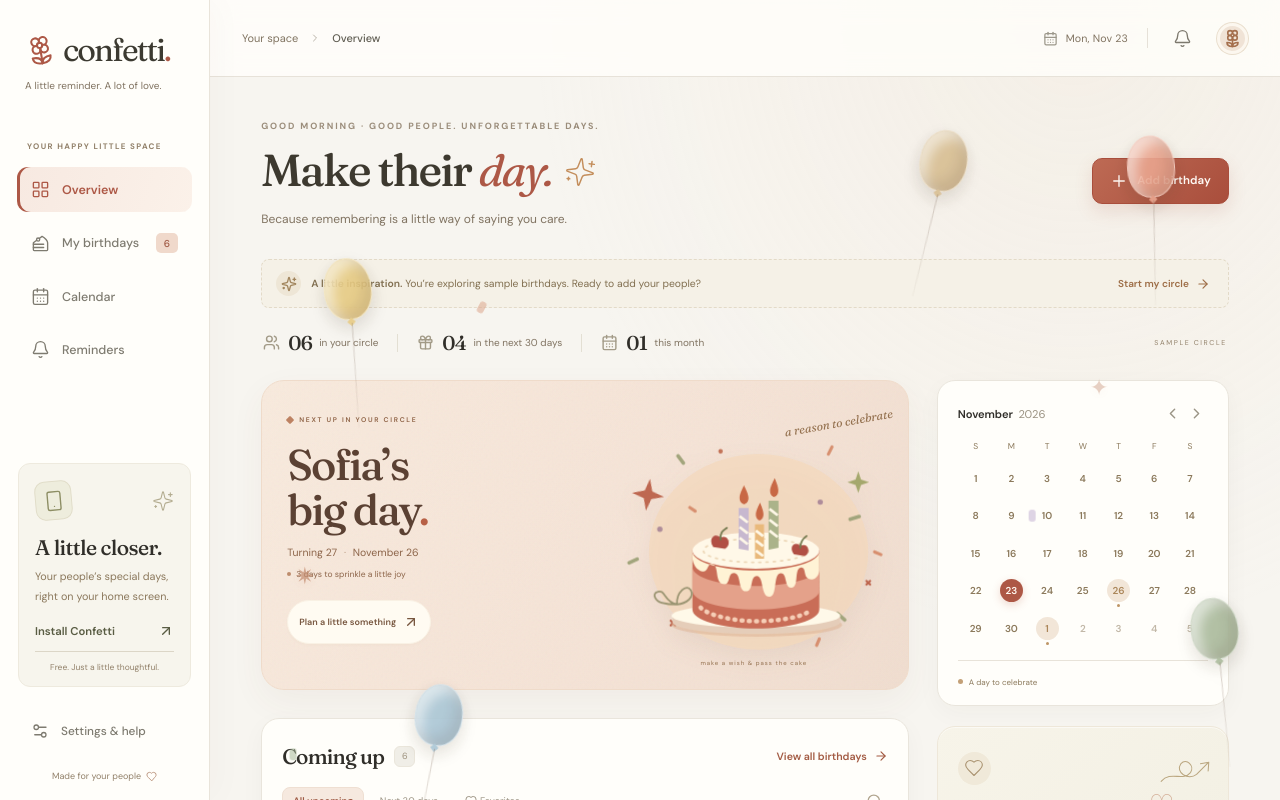
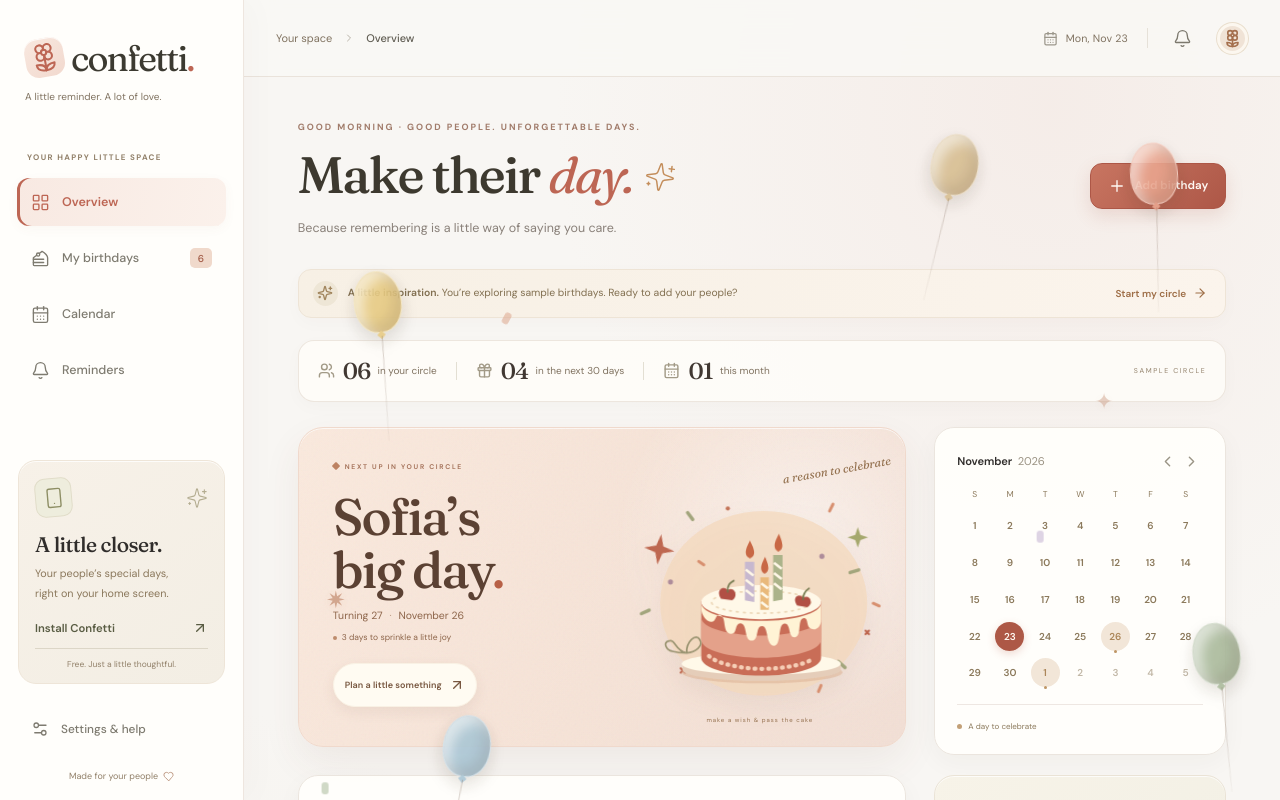
Before and after one commit to manuelrhyiel668-ai/birthday-reminder-apk-Manuel, a React (Vite) app: page / in a window 1280 px wide. Shown: the top 800 px of the page. Built offline with nearby package versions, Linux system fonts and the light colour scheme.

Commit message:
Refresh Confetti interface styling

```diff
--- a/src/styles.css
+++ b/src/styles.css
@@ -944,3 +944,159 @@ main { position: relative; }
     animation-iteration-count: infinite !important;
   }
 }
+
+
+/* ── Confetti visual refresh · warm, modern, more delightful ── */
+:root {
+  --canvas: #f8f6f3;
+  --paper: #fffefa;
+  --ink: #302d2b;
+  --muted: #817a75;
+  --line: #eee7e2;
+  --accent: #bd6654;
+  --accent-dark: #984a3b;
+  --peach: #f8e8df;
+  --radius: 22px;
+}
+body {
+  background:
+    radial-gradient(ellipse at 82% 8%, rgba(239, 218, 211, .34), transparent 31rem),
+    radial-gradient(ellipse at 12% 88%, rgba(226, 226, 211, .24), transparent 28rem),
+    var(--canvas);
+}
+.sidebar {
+  background: rgba(255, 254, 251, .94);
+  border-right-color: #eee6df;
+  box-shadow: 8px 0 32px rgba(65, 48, 37, .025);
+  padding-top: 38px;
+}
+.brand { font-size: 36px; }
+.brand-mark {
+  width: 39px; height: 39px; border-radius: 13px;
+  background: linear-gradient(145deg, #f8e8df, #f2d9ce);
+  box-shadow: inset 0 1px rgba(255,255,255,.8);
+}
+.nav-item {
+  border-radius: 12px;
+  min-height: 48px;
+  transition: background .2s ease, color .2s ease, transform .2s ease;
+}
+.nav-item:hover { transform: translateX(2px); }
+.nav-item.active {
+  background: linear-gradient(100deg, #f8e9e2, #fbf1eb);
+  box-shadow: inset 3px 0 #bd6654, 0 3px 12px rgba(150, 83, 63, .045);
+}
+.install-card {
+  background: linear-gradient(145deg, #f7f1e8, #f3eee4);
+  border-color: #eee5d8;
+  border-radius: 18px;
+  box-shadow: inset 0 1px rgba(255,255,255,.8);
+}
+.topbar {
+  background: rgba(250, 248, 245, .86);
+  border-bottom-color: rgba(232, 224, 216, .85);
+  backdrop-filter: blur(16px);
+}
+main { padding-top: 43px; }
+.page-heading { margin-bottom: 30px; }
+.page-heading h1 {
+  font-size: clamp(40px, 4vw, 52px);
+  letter-spacing: -2.1px;
+}
+.eyebrow { color: #a17c6b; letter-spacing: 2px; }
+.page-subtitle { color: #898079; font-size: 12.5px; }
+.button { border-radius: 12px; }
+.button-primary {
+  background: linear-gradient(135deg, #c87561, #ad5747);
+  border-color: #ad5747;
+  box-shadow: 0 7px 18px rgba(173, 87, 71, .16);
+}
+.button-primary:hover {
+  background: linear-gradient(135deg, #b96553, #984a3b);
+  box-shadow: 0 9px 22px rgba(173, 87, 71, .22);
+}
+.sample-banner {
+  background: linear-gradient(100deg, #f7f0e5, #fbf4ec);
+  border: 1px solid #eee4d6;
+  border-radius: 13px;
+  box-shadow: 0 5px 18px rgba(71, 54, 39, .025);
+}
+.circle-stats {
+  padding: 16px 19px;
+  background: rgba(255, 254, 250, .76);
+  border: 1px solid rgba(235, 228, 219, .9);
+  border-radius: 16px;
+  box-shadow: 0 5px 18px rgba(54, 45, 32, .025);
+}
+.circle-stats strong { font-size: 23px; color: #413832; }
+.hero-card {
+  min-height: 320px;
+  border-radius: 25px;
+  border-color: #f0d9cc;
+  background:
+    radial-gradient(circle at 83% 35%, rgba(255,255,255,.5), transparent 34%),
+    linear-gradient(118deg, #fae9dd 0%, #f6e3d7 55%, #f2dfd5 100%);
+  box-shadow: 0 16px 38px rgba(111, 72, 49, .075), inset 0 1px rgba(255,255,255,.7);
+}
+.hero-copy { padding-left: 34px; }
+.hero-copy h2 { font-size: clamp(43px, 4vw, 52px); }
+.hero-eyebrow { color: #a16d54; }
+.hero-button {
+  border-radius: 999px;
+  box-shadow: 0 5px 14px rgba(102, 67, 45, .08);
+}
+.upcoming-section, .content-card, .calendar-card {
+  border-color: #ebe5de;
+  border-radius: 20px;
+  background: rgba(255, 254, 251, .94);
+  box-shadow: 0 8px 26px rgba(57, 46, 35, .04);
+}
+.upcoming-section:hover, .content-card:hover, .calendar-card:hover {
+  box-shadow: 0 14px 34px rgba(57, 46, 35, .07);
+  border-color: #e5d9ce;
+}
+.section-heading { padding-inline: 25px; }
+.section-title h2 { font-size: 24px; }
+.birthday-row { padding-block: 18px; }
+.birthday-row:hover { background: #fcf7f2; }
+.avatar { width: 42px; height: 42px; }
+.countdown-pill { border-radius: 999px; }
+.calendar-card { padding: 22px; }
+.calendar-day .day-number { width: 29px; height: 29px; }
+.thought-card {
+  border-radius: 20px;
+  border-color: #eae3d6;
+  background: linear-gradient(145deg, #f7f3e8, #f0eee3);
+  box-shadow: inset 0 1px rgba(255,255,255,.75);
+}
+.search-field, .category-filter {
+  border-radius: 12px;
+  background: #fffefa;
+}
+.modal-inner {
+  border-radius: 24px;
+  box-shadow: 0 28px 90px rgba(48, 38, 29, .2);
+}
+.toast { border-radius: 15px; }
+.mobile-nav {
+  background: rgba(255, 254, 251, .94);
+  backdrop-filter: blur(18px);
+}
+@media (min-width: 1200px) {
+  .sidebar { width: 244px; }
+  .main-shell { margin-left: 244px; }
+  main { padding-left: clamp(46px, 4.2vw, 72px); padding-right: clamp(46px, 4.2vw, 72px); }
+}
+@media (max-width: 760px) {
+  main { padding: 29px 18px 38px; }
+  .topbar { padding-inline: 18px; }
+  .page-heading { margin-bottom: 22px; }
+  .page-heading h1 { font-size: clamp(36px, 9vw, 45px); }
+  .circle-stats { padding: 13px 12px; border-radius: 14px; }
+  .hero-card { border-radius: 21px; }
+  .upcoming-section, .content-card, .calendar-card { border-radius: 17px; }
+  .mobile-nav { padding-bottom: max(10px, env(safe-area-inset-bottom)); }
+}
+@media (prefers-reduced-motion: no-preference) {
+  .nav-item, .button, .content-card, .calendar-card, .upcoming-section { transition-duration: .22s; }
+}
```
